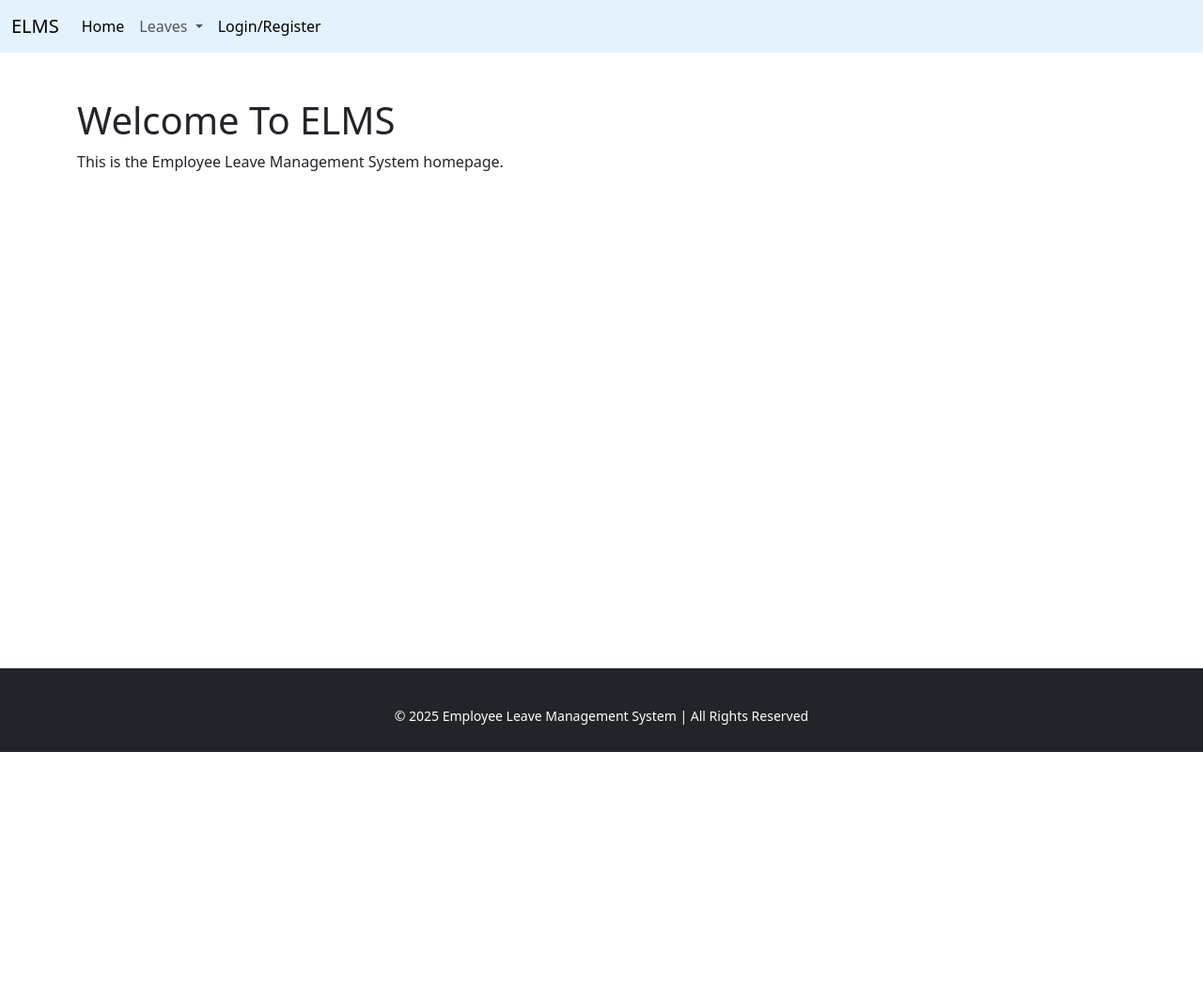
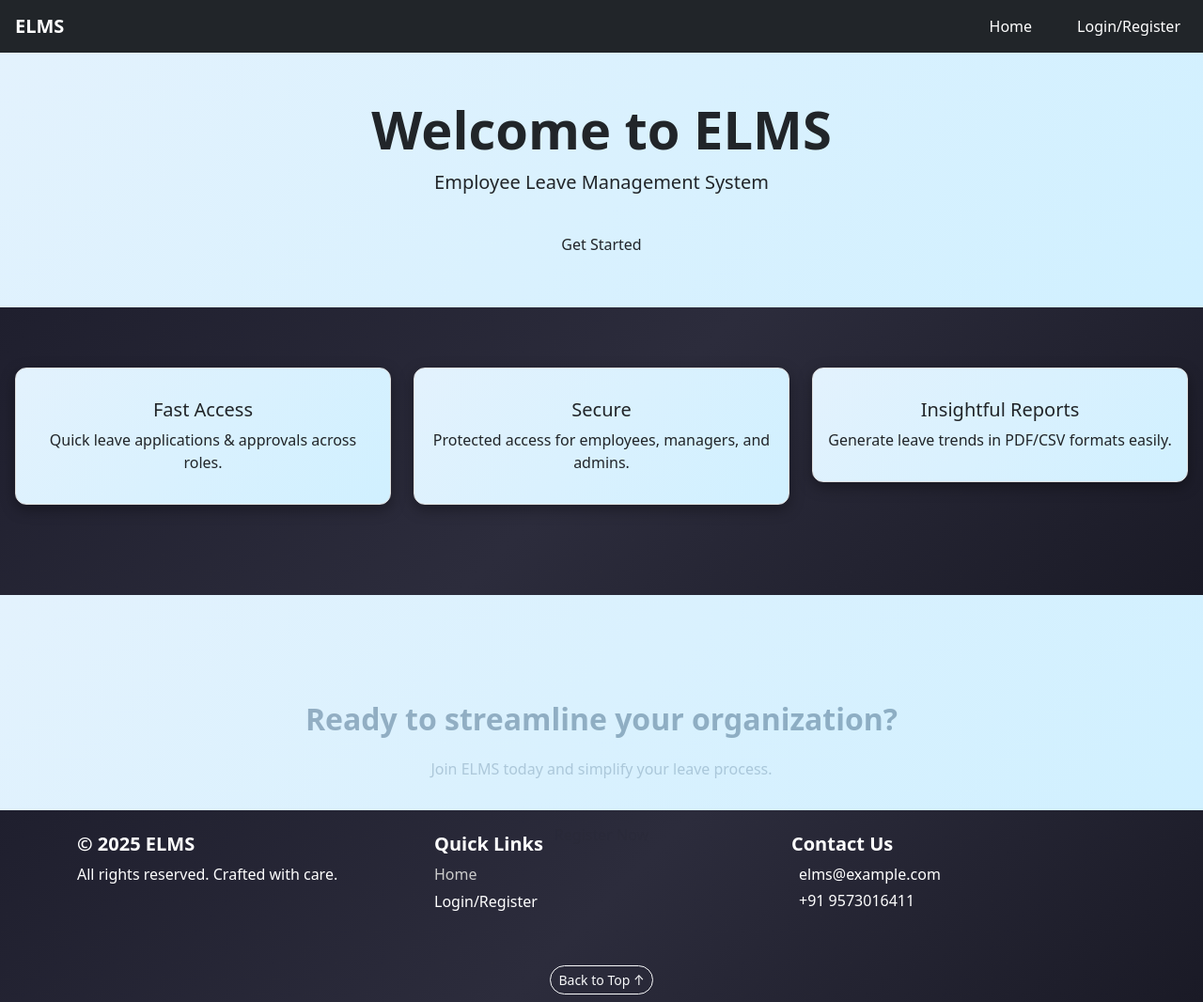
Before and after one commit to CodeByNavadeep/ELMS, a Flask app: page / in a window 1280 px wide. Shown: the whole page at 94% size. Before the commit the page ends 800 px from the top, so only its background shows below. Run offline with Flask 3, Linux system fonts and the light colour scheme.

Commit message:
Added footer.html, created static/css files, updated all html templates

```diff
--- a/app.py
+++ b/app.py
@@ -254,9 +254,7 @@
     return redirect(url_for('manager_dashboard'))
 
 
-@app.route('/about')
-def about():
-    return render_template("about.html")
+
 
 
 
--- /dev/null
+++ b/static/css/dashboard.css
@@ -0,0 +1,6 @@
+.row{
+  display: flex;
+  justify-content: space-between; /* Pushes content to ends */
+  align-items: center;            /* Vertically centers */
+  padding: 10px;
+}
--- /dev/null
+++ b/static/css/style.css
@@ -0,0 +1,105 @@
+html, body {
+    height: 100%;
+    width: 100%;
+  }
+
+  body {
+    background: linear-gradient(135deg, #e3f2fd, #d0f0ff);
+    display: flex;
+    flex-direction: column;
+  }
+   @keyframes appear{
+    from{
+      opacity: 0;
+      transform: translateY(100px);
+    }
+    to{
+      opacity:1;
+      transform: translateY(0px);
+    }
+  }
+
+  .auto{
+    animation: appear 0.5s linear;
+    animation-range: entry 0% cover 35%;
+  }
+
+  .block{
+    animation: appear linear;
+    animation-timeline: view();
+    animation-range: entry 0% cover 40%;
+  }
+
+      .hero {
+  height: 100vh;
+  padding: 3rem 1rem;
+  background: linear-gradient(135deg, #e3f2fd, #d0f0ff);
+  color: #212529;
+  text-align: center;
+  display: flex;
+  align-items: center;
+  justify-content: center;
+  flex-direction: column;
+}
+.features {
+  width: 100%;
+  background: linear-gradient(135deg, #1f1f2e, #2c2c3c, #1a1a26);
+  padding: 4rem 1rem;
+  color: #333;
+}
+
+.features .card {
+  background: linear-gradient(135deg, #e3f2fd, #d0f0ff);
+  border: 1px solid #ddd;
+  border-radius: 12px;
+  padding: 1rem;
+  margin-bottom: 2rem;
+  box-shadow: rgba(0, 0, 0, 0.35) 0px 5px 15px;
+}
+
+
+.cta {
+  background: linear-gradient(135deg, #e3f2fd, #d0f0ff);
+  padding: 3rem 1rem;
+  text-align: center;
+  color: #0b3558;
+}
+
+.btn-style{
+  color: white;
+}
+
+  footer {
+    background: linear-gradient(135deg, #1f1f2e, #2c2c3c, #1a1a26);
+    color: #f0f0f0;
+    margin-top: auto;
+  }
+
+  .btn-primary{
+    margin: 1rem 0;
+  }
+
+  .footer-link {
+    color: #ccc;
+    text-decoration: none;
+    display: block;
+    margin-bottom: 5px;
+    transition: color 0.3s ease;
+  }
+
+  .footer-link:hover {
+    color: #0dcaf0;
+  }
+
+  @media (max-width: 767px) {
+    footer .col-lg-4 {
+      text-align: center;
+
+    }
+  }
+
+
+  /* Optional: Smooth back-to-top hover */
+  .btn-outline-light:hover {
+    color: #000;
+  }
--- a/templates/admin_dashboard.html
+++ b/templates/admin_dashboard.html
@@ -1,5 +1,6 @@
 {% extends "base.html" %}
 {% block content %}
+<div class="container mt-4 mb-4">
 <h2>👑 Admin Dashboard</h2>
 
 <h4>👥 All Users</h4>
@@ -21,7 +22,7 @@
 </table>
 
 <h4>📄 All Leave Records</h4>
-<table class="table table-striped">
+<table class="table table-striped" style="overflow-x:auto;">
     <thead>
         <tr>
             <th>Employee</th>
@@ -45,4 +46,5 @@
 </table>
 
 <a href="{{ url_for('download_csv') }}" class="btn btn-primary mt-3">Download CSV Report</a>
+</div>
 {% endblock %}
--- a/templates/apply.html
+++ b/templates/apply.html
@@ -1,6 +1,8 @@
 {% extends 'base.html' %}
 {% block title %}Apply Leave - ELMS{% endblock %}
 {% block content %}
+
+<div class="container mt-4 mb-4">
 <h2 class="text-center" >Apply for Leave</h2>
 
 <form method="POST">
@@ -30,6 +32,5 @@
         {{ form.submit(class="btn btn-primary") }}
     </div>
 </form>
-
-
+</div>
 {% endblock %}
--- a/templates/base.html
+++ b/templates/base.html
@@ -6,50 +6,18 @@
       rel="stylesheet"
       href="https://cdn.jsdelivr.net/npm/bootstrap@5.3.0/dist/css/bootstrap.min.css"
     />
-    <style>
-      html,
-      body {
-        height: 100%;
-        margin: 0;
-      }
-
-      .content-wrapper {
-        min-height: 100%;
-        display: flex;
-        flex-direction: column;
-      }
-
-      .main-content {
-        flex: 1;
-      }
-
-      footer {
-        margin: 0;
-        padding: 40px 0 20px 0;
-        background-color: #212529;
-        color: #fff;
-      }
-
-      footer a {
-        color: #fff;
-        text-decoration: none;
-      }
-
-      footer a:hover {
-        text-decoration: underline;
-      }
-    </style>
+    <link rel="stylesheet" href="{{ url_for('static', filename='css/style.css') }}">
   </head>
   <body>
-    <div class="content-wrapper">
+
       {% include 'navbar.html' %}
 
       <!-- Flash Messages -->
-      <div class="container mt-4">
+      <div class="container ">
         {% with messages = get_flashed_messages(with_categories=true) %} {% if
         messages %} {% for category, message in messages %}
         <div
-          class="alert alert-{{ category }} alert-dismissible fade show"
+          class="alert alert-{{ category }} alert-dismissible fade show mt-4"
           role="alert"
         >
           {{ message }}
@@ -62,18 +30,10 @@
         {% endfor %} {% endif %} {% endwith %}
       </div>
 
-      <div class="container mt-4">
         {% block content %}
         <!-- Page-specific content goes here -->
         {% endblock %}
-      </div>
 
-      <!-- Footer -->
-      <footer class="mt-auto">
-        <div class="container-fluid px-5 text-center pb-2 small">
-          &copy; 2025 Employee Leave Management System | All Rights Reserved
-        </div>
-      </footer>
-    </div>
+      {% include 'footer.html' %}
   </body>
 </html>
--- a/templates/edit_leave.html
+++ b/templates/edit_leave.html
@@ -1,6 +1,7 @@
 {% extends "base.html" %}
 {% block title %}Edit Leave{% endblock %}
 {% block content %}
+<div class="container mt-4 mb-4">
 <h2>Edit Leave</h2>
 <form method="POST">
   {{ form.hidden_tag() }}
@@ -10,4 +11,5 @@
   <div class="mb-3">{{ form.description.label }} {{ form.description(class="form-control") }}</div>
   <button type="submit" class="btn btn-primary">Update Leave</button>
 </form>
+</div>
 {% endblock %}
--- /dev/null
+++ b/templates/footer.html
@@ -0,0 +1,102 @@
+<!DOCTYPE html>
+<html lang="en">
+<head>
+  <meta charset="UTF-8">
+  <meta name="viewport" content="width=device-width, initial-scale=1.0">
+  <title>Document</title>
+  <style>
+    footer {
+    background: linear-gradient(135deg, #1f1f2e, #2c2c3c, #1a1a26);
+    color: #f0f0f0;
+    margin-top: auto;
+  }
+
+  .footer-link {
+    color: #ccc;
+    text-decoration: none;
+    display: block;
+    margin-bottom: 5px;
+    transition: color 0.3s ease;
+  }
+
+  .footer-link:hover {
+    color: #0dcaf0;
+  }
+
+  @media (max-width: 767px) {
+    footer .col-lg-4 {
+      text-align: center;
+
+    }
+  }
+
+  </style>
+</head>
+<body>
+  <!-- Footer -->
+    <footer class="bg-dark text-white pt-4 pb-2 mt-auto">
+      <div class="container">
+        <div class="row text-center text-lg-start">
+          <!-- Copyright -->
+          <div class="col-lg-4 mb-4">
+            <h5 class="fw-bold">© 2025 ELMS</h5>
+            <p class="mb-0">All rights reserved. Crafted with care.</p>
+          </div>
+
+          <!-- Quick Links -->
+          <div class="col-lg-4 mb-4">
+            <h5 class="fw-bold">Quick Links</h5>
+            <ul class="list-unstyled">
+              <li><a href="/" class="footer-link">Home</a></li>
+              <li class="nav-item">
+              {% if current_user.role == 'Employee' %}
+              <a
+                class="nav-link"
+                href="/dashboard/employee"
+                >Dashboard</a
+              >
+              {% endif %} {% if current_user.role == 'Manager' %}
+              <a
+                class="nav-link"
+                href="/dashboard/manager"
+                >Dashboard</a
+              >
+              {% endif %}
+              {% if current_user.role == 'Admin' %}
+              <a
+                class="nav-link"
+                href="/dashboard/admin"
+                >Dashboard</a
+              >
+              {% endif %}
+
+          {% if current_user.role=='Manager'or current_user.role=='Admin' or current_user.role=='Employee' %}
+            <li class="nav-item"><a class="nav-link"
+              href="/logout">Logout</a></li>
+            {% else %}
+              <li class="nav-item"><a class="nav-link"
+              href="login">Login/Register</a></li>
+            {% endif%}
+            </ul>
+          </div>
+
+          <!-- Contact Us -->
+          <div class="col-lg-4 mb-4">
+            <h5 class="fw-bold">Contact Us</h5>
+            <p class="mb-1"><i class="bi bi-envelope-fill me-2"></i>
+              elms@example.com</p>
+            <p><i class="bi bi-telephone-fill me-2"></i> +91 9573016411</p>
+          </div>
+        </div>
+
+        <!-- Back to Top -->
+        <div class="text-center pt-3">
+          <button onclick="window.scrollTo({ top: 0, behavior: 'smooth' })"
+            class="btn btn-outline-light btn-sm rounded-pill">
+            Back to Top ↑
+          </button>
+        </div>
+      </div>
+    </footer>
+</body>
+</html>
--- a/templates/home.html
+++ b/templates/home.html
@@ -1,8 +1,41 @@
-{% extends 'base.html' %}
+{% extends 'base.html' %} {% block title %}Home - ELMS{% endblock %} {% block
+content %}
+<section class="hero">
+  <h1 class="display-4 fw-bold">Welcome to ELMS</h1>
+  <p class="lead">Employee Leave Management System</p>
+  <a href="/dashboard" class="btn btn-custom mt-3">Get Started</a>
+</section>
 
-{% block title %}Home - ELMS{% endblock %}
+<section class="features">
+  <div class="row text-center">
+    <div class="col-md-4">
+      <div class="card block">
+        <i class="bi bi-speedometer2 display-4 text-primary mb-3"></i>
+        <h5>Fast Access</h5>
+        <p>Quick leave applications & approvals across roles.</p>
+      </div>
+    </div>
+    <div class="col-md-4">
+      <div class="card block">
+        <i class="bi bi-shield-lock display-4 text-primary mb-3"></i>
+        <h5>Secure</h5>
+        <p>Protected access for employees, managers, and admins.</p>
+      </div>
+    </div>
+    <div class="col-md-4">
+      <div class="card block">
+        <i class="bi bi-graph-up-arrow display-4 text-primary mb-3"></i>
+        <h5>Insightful Reports</h5>
+        <p>Generate leave trends in PDF/CSV formats easily.</p>
+      </div>
+    </div>
+  </div>
+</section>
 
-{% block content %}
-<h1>Welcome To ELMS</h1>
-<p>This is the Employee Leave Management System homepage.</p>
+<section class="cta">
+  <h2 class="fw-bold block">Ready to streamline your organization?</h2>
+  <p class="block">Join ELMS today and simplify your leave process.</p>
+  <a href="/register" class="btn btn-custom mt-2 block">Register Now</a>
+</section>
+
 {% endblock %}
--- a/templates/manager_dashboard.html
+++ b/templates/manager_dashboard.html
@@ -3,6 +3,7 @@
 {% block title %}Manager Dashboard{% endblock %}
 
 {% block content %}
+<div class="container mt-4">
 <h2 class="mb-4">Manager Dashboard</h2>
 
 <!-- Filter Form -->
@@ -60,4 +61,5 @@
         {% endfor %}
     </tbody>
 </table>
+</div>
 {% endblock %}
--- a/templates/navbar.html
+++ b/templates/navbar.html
@@ -8,108 +8,142 @@
       rel="stylesheet"
       href="https://cdn.jsdelivr.net/npm/bootstrap@5.3.0/dist/css/bootstrap.min.css"
     />
+
     <script
       src="https://cdn.jsdelivr.net/npm/bootstrap@5.3.6/dist/js/bootstrap.bundle.min.js"
       integrity="sha384-j1CDi7MgGQ12Z7Qab0qlWQ/Qqz24Gc6BM0thvEMVjHnfYGF0rmFCozFSxQBxwHKO"
       crossorigin="anonymous"
     ></script>
+
+    <style>
+      .navbar-brand img {
+    border-radius: 5px;
+  }
+
+  .navbar-nav .nav-link {
+    color: white;
+    margin-left: 2rem;
+    font-weight: 500;
+    transition: color 0.3s ease;
+  }
+
+  .navbar-nav .nav-link:hover {
+    color: #0dcaf0; /* Bootstrap's cyan */
+    transform: scale(0.95);
+  }
+  .offcanvas{
+    background: linear-gradient(135deg, #1f1f2e, #2c2c3c, #1a1a26);
+  }
+  .offcanvas-body .nav-link {
+    margin: 0.7rem;
+    padding: 0.3rem 1rem;
+    border-bottom: 1px solid #444;
+  }
+
+  .offcanvas-body .nav-link:active{
+  color: cyan;
+  transform: scale(0.99);
+  }
+    </style>
   </head>
   <body>
-    <nav
-      class="navbar navbar-expand-lg navbar-light"
-      style="background-color: #e3f2fd"
-    >
-      <div class="container-fluid">
-        <a class="navbar-brand" href="/">ELMS</a>
-        <button
-          class="navbar-toggler"
-          type="button"
-          data-bs-toggle="collapse"
-          data-bs-target="#navbarSupportedContent"
-          aria-controls="navbarSupportedContent"
-          aria-expanded="false"
-          aria-label="Toggle navigation"
-        >
-          <span class="navbar-toggler-icon"></span>
-        </button>
-        <div class="collapse navbar-collapse" id="navbarSupportedContent">
-          <ul class="navbar-nav me-auto mb-2 mb-lg-0">
+    <!-- Navbar -->
+    <nav class="navbar navbar-expand-lg navbar-dark bg-dark px-3">
+      <a class="navbar-brand d-flex align-items-center" href="#">
+        <!--<img src="https://via.placeholder.com/30" alt="Logo" class="me-2">-->
+        <span class="fw-bold fs-5">ELMS</span>
+      </a>
 
-            <li class="nav-item">
-              <a class="nav-link active" aria-current="page" href="/">Home</a>
-            </li>
+      <!-- Toggler for mobile -->
+      <button class="navbar-toggler" type="button" data-bs-toggle="offcanvas"
+        data-bs-target="#mobileSidebar">
+        <span class="navbar-toggler-icon"></span>
+      </button>
 
-            <li class="nav-item dropdown">
-              <a
-                class="nav-link dropdown-toggle"
-                href="#"
-                id="navbarDropdown"
-                role="button"
-                data-bs-toggle="dropdown"
-                aria-expanded="false"
-              >
-                Leaves
-              </a>
-
-              <ul class="dropdown-menu" aria-labelledby="navbarDropdown">
-                <li><a class="dropdown-item" href="/apply">Apply Leave</a></li>
-                <li>
-                  <a class="dropdown-item" href="/leave-history"
-                    >Leave History</a
-                  >
-                </li>
-              </ul>
-            </li>
-
-
-
-            <li class="nav-item">
+      <!-- Regular navbar links for larger screens -->
+      <div
+        class="collapse navbar-collapse justify-content-end d-none d-lg-flex">
+        <ul class="navbar-nav">
+          <li class="nav-item"><a class="nav-link" href="/">Home</a></li>
+          <li class="nav-item">
               {% if current_user.role == 'Employee' %}
               <a
-                class="nav-link active"
-                aria-current="page"
+                class="nav-link"
                 href="/dashboard/employee"
                 >Employee Dashboard</a
               >
               {% endif %} {% if current_user.role == 'Manager' %}
               <a
-                class="nav-link active"
-                aria-current="page"
+                class="nav-link"
                 href="/dashboard/manager"
                 >Manager Dashboard</a
               >
               {% endif %}
               {% if current_user.role == 'Admin' %}
               <a
-                class="nav-link active"
-                aria-current="page"
+                class="nav-link"
                 href="/dashboard/admin"
                 >Admin Dashboard</a
               >
               {% endif %}
 
-
-            {% if current_user.role=='Manager'or current_user.role=='Admin' or current_user.role=='Employee' %}
-            <li class="nav-item">
-              <a class="nav-link active" aria-current="page" href="/logout"
-                >Logout</a
-              >
-            </li>
-
+          {% if current_user.role=='Manager'or current_user.role=='Admin' or current_user.role=='Employee' %}
+            <li class="nav-item"><a class="nav-link"
+              href="/logout">Logout</a></li>
             {% else %}
-
-            <li class="nav-item">
-              <a class="nav-link active" aria-current="page" href="/login"
-                >Login/Register</a
-              >
-            </li>
+              <li class="nav-item"><a class="nav-link"
+              href="login">Login/Register</a></li>
             {% endif%}
 
-            </li>
-          </ul>
-        </div>
+        </ul>
       </div>
     </nav>
+
+    <!-- Offcanvas sidebar for mobile -->
+    <div class="offcanvas offcanvas-end bg-dark text-white" tabindex="-1"
+      id="mobileSidebar">
+      <div class="offcanvas-header">
+        <h5 class="offcanvas-title">Menu</h5>
+        <button type="button" class="btn-close btn-close-white"
+          data-bs-dismiss="offcanvas"></button>
+      </div>
+      <div class="offcanvas-body">
+        <ul class="navbar-nav">
+          <li class="nav-item"><a class="nav-link"
+              href="/">Home</a></li>
+          <li class="nav-item">
+              {% if current_user.role == 'Employee' %}
+              <a
+                class="nav-link"
+                href="/dashboard/employee"
+                >Employee Dashboard</a
+              >
+              {% endif %} {% if current_user.role == 'Manager' %}
+              <a
+                class="nav-link"
+                href="/dashboard/manager"
+                >Manager Dashboard</a
+              >
+              {% endif %}
+              {% if current_user.role == 'Admin' %}
+              <a
+                class="nav-link"
+                href="/dashboard/admin"
+                >Admin Dashboard</a
+              >
+              {% endif %}
+          {% if current_user.role=='Manager'or current_user.role=='Admin' or current_user.role=='Employee' %}
+            <li class="nav-item"><a class="nav-link"
+              href="/logout">Logout</a></li>
+            {% else %}
+              <li class="nav-item"><a class="nav-link"
+              href="login">Login/Register</a></li>
+            {% endif%}
+        </ul>
+      </div>
+    </div>
+  </nav>
+
   </body>
 </html>
 <!-- navbar.html -->
--- a/templates/register.html
+++ b/templates/register.html
@@ -1,8 +1,8 @@
 {% extends "base.html" %}
 {% block content %}
 
-
-<div class="container mt-4">
+<div class="features">
+<div class="container card mt-4 mb-4">
     <h2>Register</h2>
     <form method="POST">
         {{ form.hidden_tag() }}
@@ -15,4 +15,5 @@
         <p>Already have an account? <a href="{{ url_for('login') }}">Log In here</a>.</p>
     </form>
 </div>
+</div>
 {% endblock %}
```
Also changed, not shown: templates/employee_dashboard.html (+28 -1 lines), templates/leave_history.html (+6 -1 lines), templates/login.html (+3 -4 lines), instance/elms.db, static/css/login.css (added).
